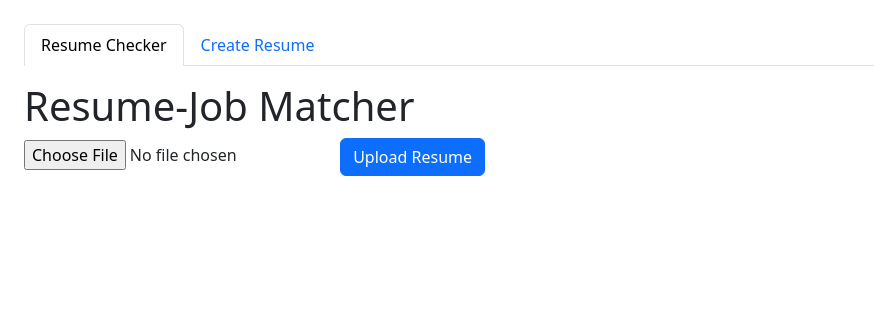
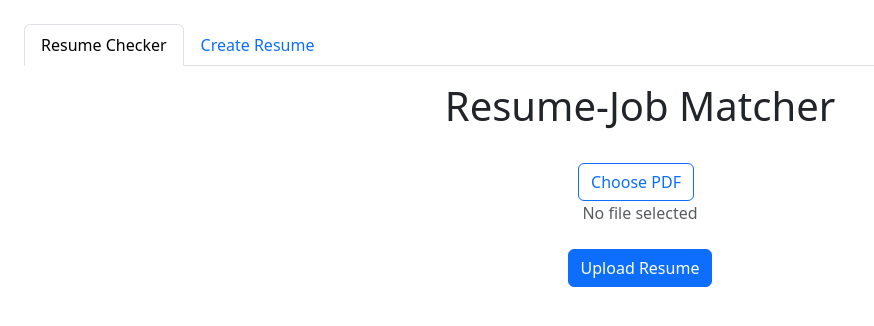
Before and after one commit to KlausCaka1/Hack-Nation, a Flask app: page / in a window 1280 px wide. Shown: the top 326 px of the page, without its empty margins (0-874 px from the left). Run offline with Flask 3, Linux system fonts and the light colour scheme; parts of the project's set-up code (start-up, migrations or seed data) failed here and were passed over; some libraries are stand-ins or nearby versions.

Commit message:
More UI fixes

```diff
--- a/templates/main.html
+++ b/templates/main.html
@@ -22,6 +22,15 @@
             top: 50%;
             left: 50%;
             transform: translate(-50%, -50%);
+        }
+
+        .container {
+            padding: 25px;
+            display: flex;
+            align-items: center;
+            justify-content: center;
+            flex-direction: column;
+            width: 100%;
         }
 
         .container-ai {
@@ -53,22 +62,39 @@
     </li>
 </ul>
 
+<div id="loadingOverlay">
+    <div class="spinner-container">
+        <div class="spinner-border text-primary" role="status" style="width: 4rem; height: 4rem;">
+            <span class="visually-hidden">Loading...</span>
+        </div>
+        <div class="mt-2">Processing Resume...</div>
+    </div>
+</div>
 
 <div class="tab-content mt-3">
     <div class="tab-pane fade show active" id="checker">
-        <h1>Resume-Job Matcher</h1>
+        <h1 style="text-align: center">Resume-Job Matcher</h1>
 
-        <div id="loadingOverlay">
-            <div class="spinner-container">
-                <div class="spinner-border text-primary" role="status" style="width: 4rem; height: 4rem;">
-                    <span class="visually-hidden">Loading...</span>
-                </div>
-                <div class="mt-2">Processing Resume...</div>
-            </div>
-        </div>
+        <form id="uploadForm" action="/match-resume" method="POST" enctype="multipart/form-data" class="mb-4 container">
 
-        <form id="uploadForm" action="/match-resume" method="POST" enctype="multipart/form-data" class="mb-4">
-            <input type="file" name="resume_pdf" accept=".pdf" required>
+            <input
+                    type="file"
+                    id="resume_pdf"
+                    name="resume_pdf"
+                    accept=".pdf"
+                    class="d-none"
+                    required
+            >
+
+            <!-- Upload button with icon -->
+            <label for="resume_pdf" class="btn btn-outline-primary me-2">
+                <i class="bi bi-file-earmark-pdf"></i> Choose PDF
+            </label>
+
+            <!-- File name preview -->
+            <span id="file-name" class="text-muted">No file selected</span>
+
+            <br>
             <button type="submit" class="btn btn-primary">Upload Resume</button>
         </form>
 
@@ -113,11 +139,24 @@
         {% endif %}
     </div>
     <div class="tab-pane fade" id="create">
-        <form id="aiForm" method="POST" action="/build-resume-ai" enctype="multipart/form-data">
-            <div class="container-ai">
-                <h3>Build Resume with AI</h3>
+         <h1 style="text-align: center">Build Resume with AI</h1>
+        <form id="aiForm" method="POST" class="mb-4 container" action="/build-resume-ai" enctype="multipart/form-data">
+                <input
+                        type="file"
+                        id="ai_resume_pdf"
+                        name="ai_resume_pdf"
+                        accept=".pdf"
+                        class="d-none"
+                        required
+                >
 
-                <input type="file" name="resume_pdf" accept=".pdf" required class="mb-2">
+                <!-- Upload button with icon -->
+                <label for="ai_resume_pdf" class="btn btn-outline-primary me-2">
+                    <i class="bi bi-file-earmark-pdf"></i> Choose PDF
+                </label>
+
+                <!-- File name preview -->
+                <span id="ai_file-name" class="text-muted">No file selected</span>
 
                 <textarea
                         id="prompt-ai"
@@ -126,12 +165,11 @@
                         class="form-control mb-3"
                         placeholder="Describe the role or improvements you want..."
                         required>
-        </textarea>
+                </textarea>
 
                 <button class="btn btn-primary container-ai__button" type="submit">
                     Submit Prompt
                 </button>
-            </div>
         </form>
     </div>
 </div>
@@ -145,6 +183,33 @@
     document.getElementById('uploadForm').addEventListener('submit', function () {
         document.getElementById('loadingOverlay').style.display = 'block';
     });
+
+    document.getElementById('aiForm').addEventListener('submit', function () {
+        document.getElementById('loadingOverlay').style.display = 'block';
+    });
+
+    const fileInput = document.getElementById('resume_pdf');
+    const fileName = document.getElementById('file-name');
+
+    fileInput.addEventListener('change', () => {
+        if (fileInput.files.length) {
+            fileName.textContent = fileInput.files[0].name;
+        } else {
+            fileName.textContent = 'No file selected';
+        }
+    });
+
+    const aiFileInput = document.getElementById('ai_resume_pdf');
+    const aiFileName = document.getElementById('ai_file-name');
+
+    aiFileInput.addEventListener('change', () => {
+        if (aiFileInput.files.length) {
+            aiFileName.textContent = aiFileInput.files[0].name;
+        } else {
+            aiFileName.textContent = 'No file selected';
+        }
+    });
+
 </script>
 </body>
 </html>
```
